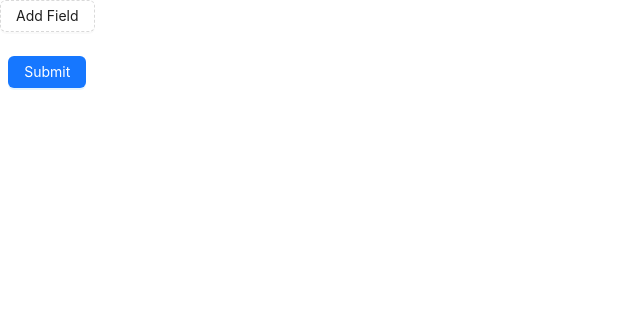
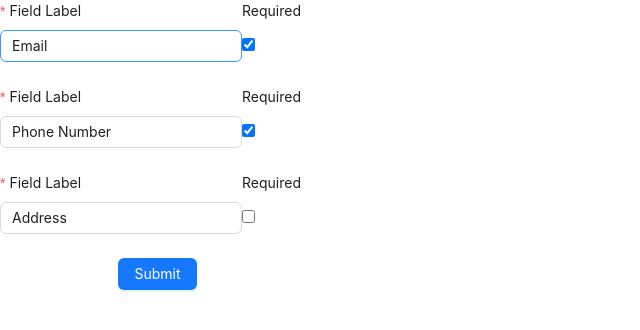
Before and after one commit to deept179/APC-Global-Exporters, a Next.js app: page /admin/contact-us in a window 1280 px wide. Shown: the top 330 px of the page, without its empty margins (0-640 px from the left). Built offline with nearby package versions, Linux system fonts and the light colour scheme.

Commit message:
contact us page design, .env changed and login api call changes

```diff
--- a/src/app/admin/contact-us/page.js
+++ b/src/app/admin/contact-us/page.js
@@ -1,37 +1,24 @@
-// import React from 'react'
-// import AdminLayout from '../page';
-
-// const ContactUs = () => {
-//   return (
-//     <div>this is contact us page</div>
-//   )
-// }
-
-// export default ContactUs;
 "use client";
 import React, { useState } from 'react';
-import { Form, Input, Button, Checkbox, Space } from 'antd';
+import { Form, Input, Button } from 'antd';
 
 const ContactUs = () => {
-  const [formFields, setFormFields] = useState([]);
+  const [formFields, setFormFields] = useState([
+    { name: 'email', label: 'Email', required: true },
+    { name: 'phone', label: 'Phone Number', required: true },
+    { name: 'address', label: 'Address', required: false },
+  ]);
 
   const onFinish = (values) => {
     console.log('Submitted values:', values);
   };
 
-  const addFormField = () => {
-    setFormFields((prevFields) => [
-      ...prevFields,
-      {
-        name: `field-${prevFields.length}`,
-        label: '',
-        required: true,
-      },
-    ]);
-  };
-
-  const removeFormField = (fieldIndex) => {
-    setFormFields((prevFields) => prevFields.filter((field, index) => index !== fieldIndex));
+  const handleFieldChange = (index, fieldData) => {
+    setFormFields((prevFields) => {
+      const newFormFields = [...prevFields];
+      newFormFields[index] = { ...newFormFields[index], ...fieldData };
+      return newFormFields;
+    });
   };
 
   return (
@@ -43,10 +30,10 @@ const ContactUs = () => {
         autoComplete="off"
       >
         {formFields.map((field, index) => (
-          <Space key={field.name} className="flex w-full">
+          <div key={field.name} className='flex items-center'>
             <Form.Item
               label="Field Label"
-              name={[field.name, 'label']}
+              name={`label-${field.name}`}
               initialValue={field.label}
               rules={[
                 {
@@ -56,28 +43,26 @@ const ContactUs = () => {
               ]}
               className='flex-1'
             >
-              <Input placeholder="Field Label" />
+              <Input
+                placeholder="Field Label"
+                onChange={(e) => handleFieldChange(index, { label: e.target.value })}
+              />
             </Form.Item>
 
             <Form.Item
               label="Required"
-              name={[field.name, 'required']}
+              name={`required-${field.name}`}
               initialValue={field.required}
               valuePropName="checked"
               className='flex-none'
             >
-              <Checkbox />
+              <input
+                type="checkbox"
+                onChange={(e) => handleFieldChange(index, { required: e.target.checked })}
+              />
             </Form.Item>
-
-            {formFields.length > 1 && (
-              <Button className="flex-none" onClick={() => removeFormField(index)}>Remove</Button>
-            )}
-          </Space>
+          </div>
         ))}
-
-        <Form.Item className='flex justify-center'>
-          <Button type="dashed" onClick={addFormField}>Add Field</Button>
-        </Form.Item>
 
         <Form.Item className='flex justify-center'>
           <Button type="primary" htmlType="submit">Submit</Button>
--- a/src/app/pages/login/page.js
+++ b/src/app/pages/login/page.js
@@ -19,7 +19,7 @@ const Login = () => {
     if (LoginData.success) {
       console.log("Login successfully!");
     } else {
-      console.log(LoginData.message);
+        console.log(LoginData.message);
     }
   }
 
```
Also changed, not shown: 1 other file (tests, documents, lock files or other folders).
